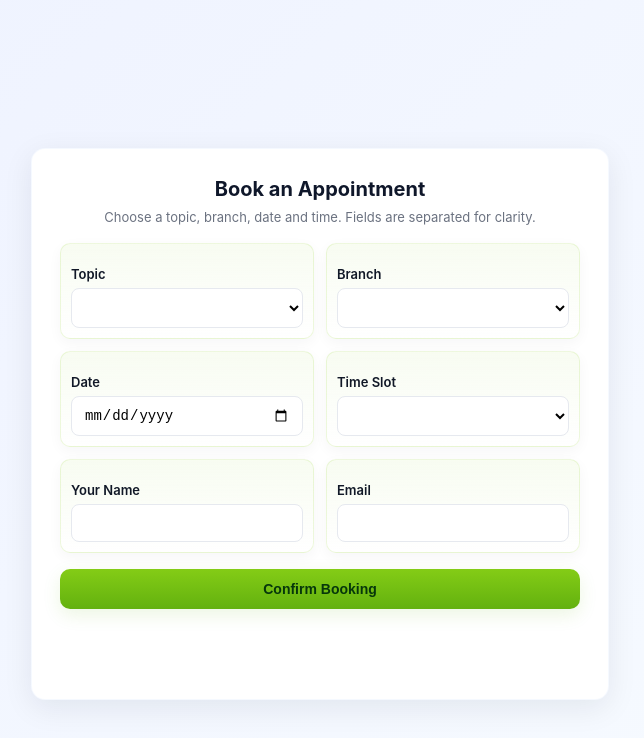
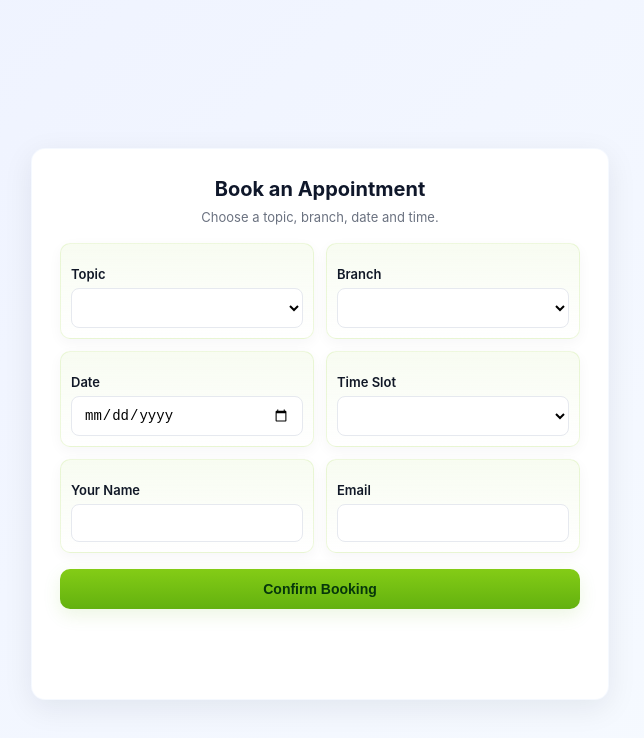
Before and after one commit to ucmo-cs/S26_SE3910_MIC_TeamA, a website: page index.html in a window 1280 px wide. Shown: the whole page, without its empty margins (320-964 px from the left). Drawn offline with Linux system fonts and the light colour scheme; no server answers.

Commit message:
small fix

```diff
--- a/index.html
+++ b/index.html
@@ -121,7 +121,7 @@
 <body>
   <div class="container">
     <h2>Book an Appointment</h2>
-    <p class="lead">Choose a topic, branch, date and time. Fields are separated for clarity.</p>
+    <p class="lead">Choose a topic, branch, date and time. </p>
 
     <div class="form-grid">
       <div class="field-card">
```
